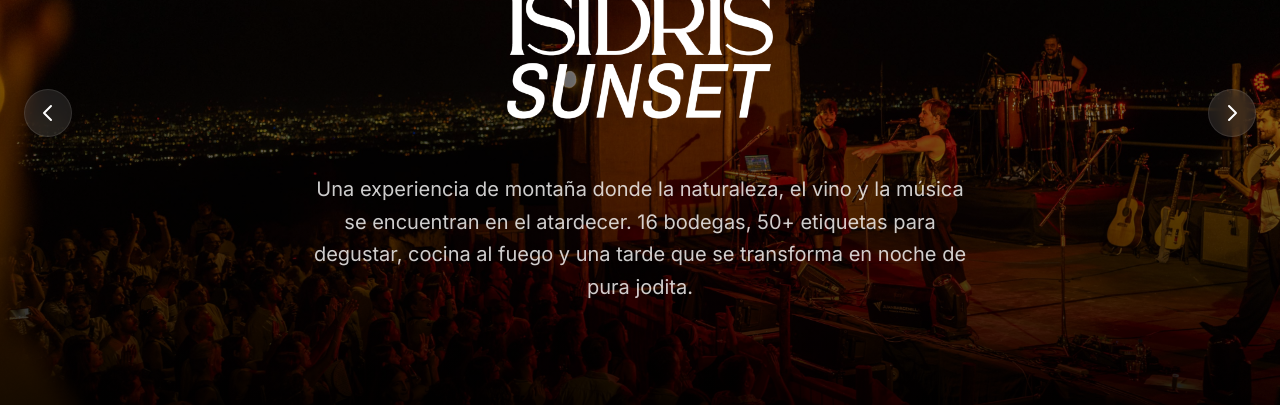
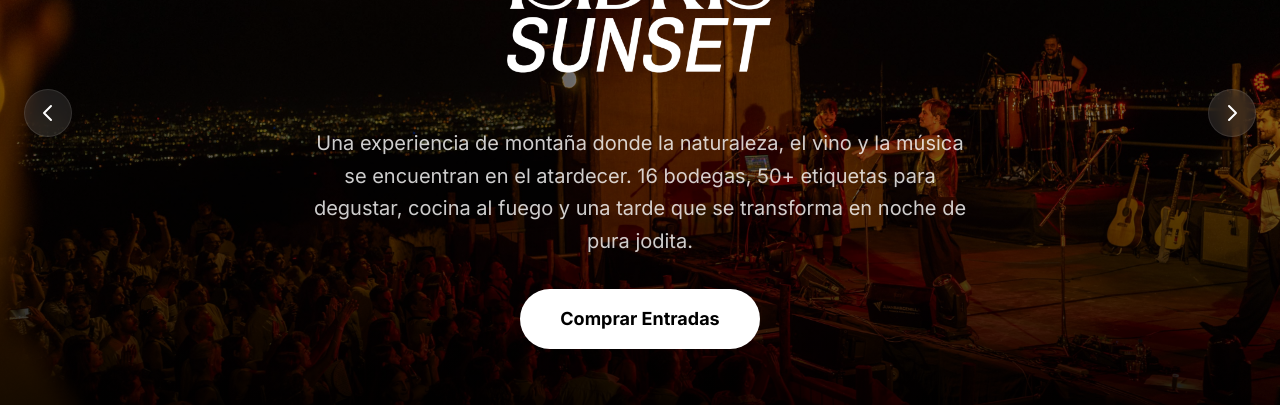
Before and after one commit to code-arr/Nero-Landing, a Next.js app: page / in a window 1280 px wide. Shown: the part 7020-7425 px from the top of the page. Built offline with nearby package versions, Linux system fonts and the light colour scheme; no server answers.

Commit message:
feat: add 'Comprar Entradas' button to NowProducing

```diff
--- a/src/components/NowProducing.tsx
+++ b/src/components/NowProducing.tsx
@@ -80,9 +80,17 @@ export default function NowProducing() {
               className="max-w-xs md:max-w-md h-auto"
             />
           </div>
-          <p className="text-white/80 text-lg md:text-xl max-w-2xl mx-auto leading-relaxed">
+          <p className="text-white/80 text-lg md:text-xl max-w-2xl mx-auto leading-relaxed mb-8">
             {production.description}
           </p>
+          <a
+            href="https://isidriseventos.com/"
+            target="_blank"
+            rel="noopener noreferrer"
+            className="inline-block bg-white hover:bg-white/90 text-black font-bold px-10 py-4 rounded-full transition-all hover:scale-[1.05] text-lg"
+          >
+            Comprar Entradas
+          </a>
         </div>
       </div>
 
```
